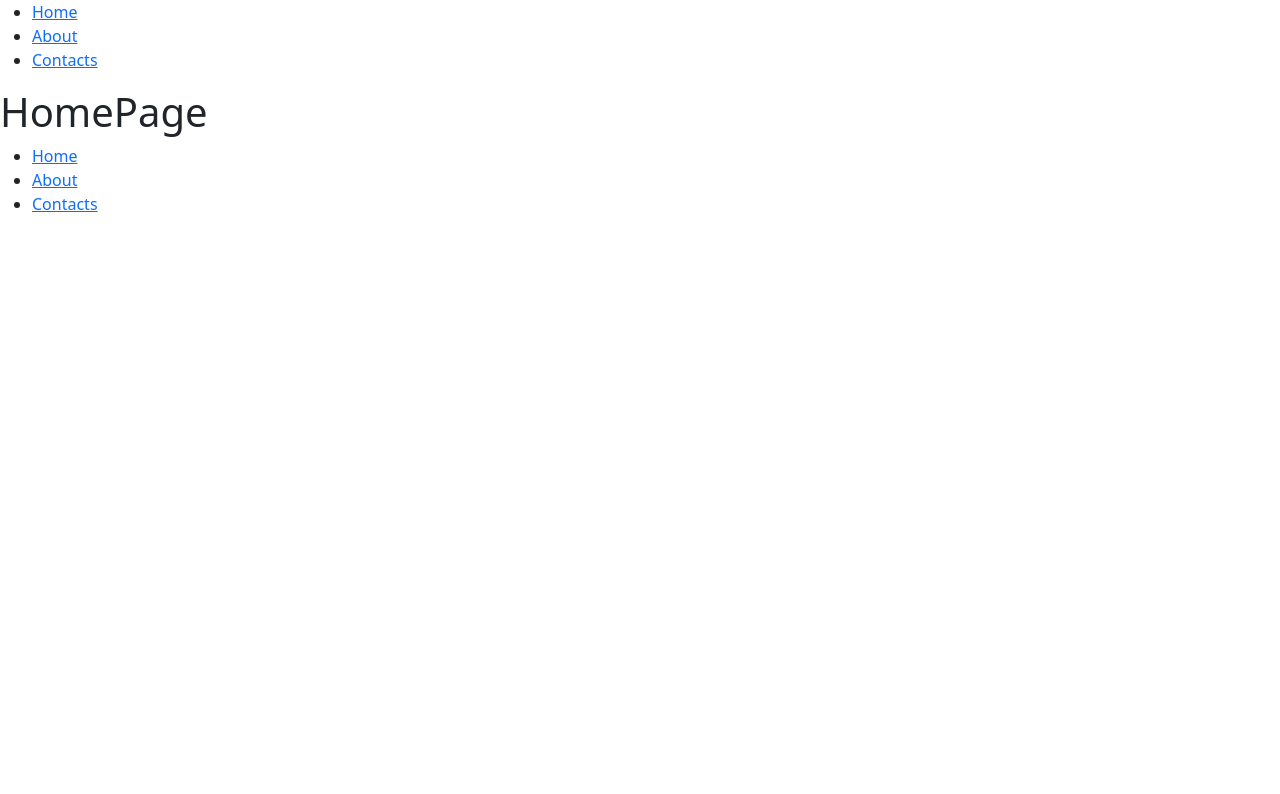
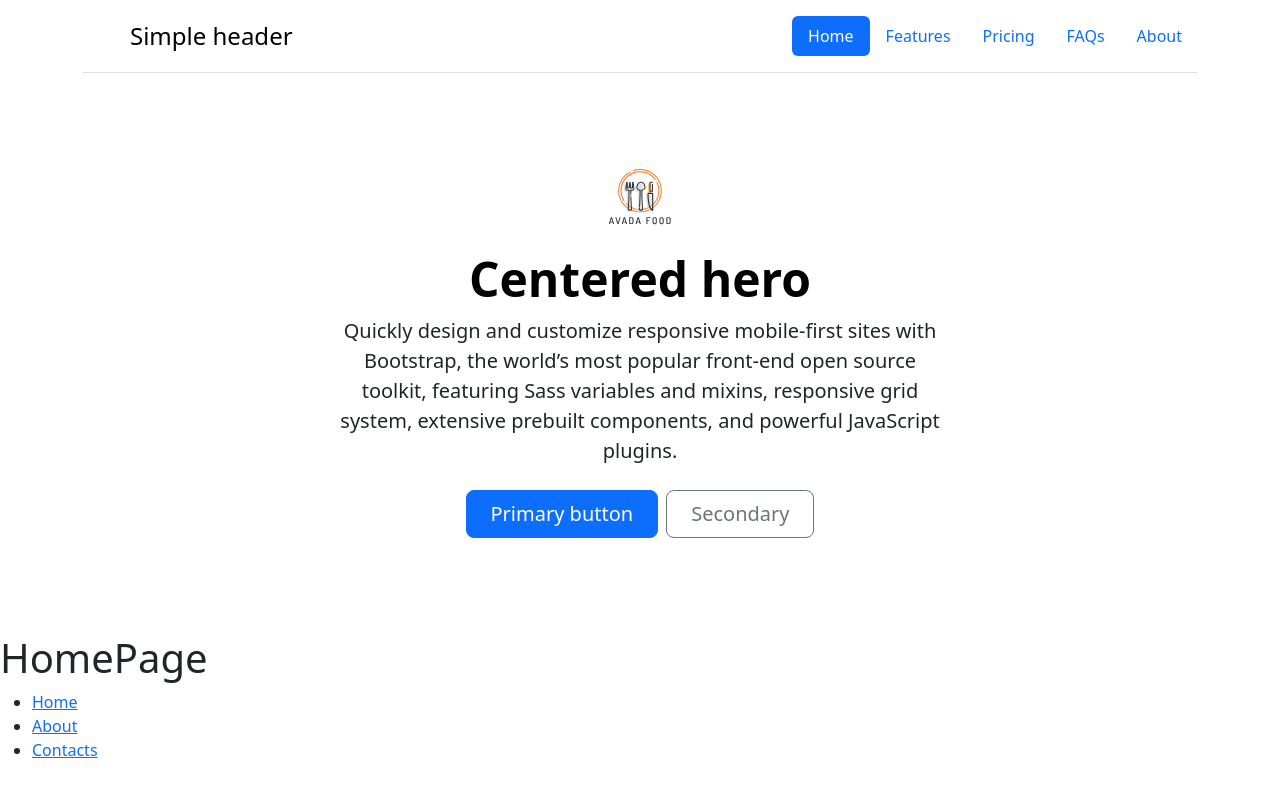
Before and after one commit to wmancaniello/proj-html-vuejs, a Vue app: page / in a window 1280 px wide. Shown: the top 794 px of the page. Built offline with nearby package versions, Linux system fonts and the light colour scheme; the HTML template or start-up script is replaced by a standard one.

Commit message:
add: some header changes

```diff
--- a/src/components/AppHeader.vue
+++ b/src/components/AppHeader.vue
@@ -21,8 +21,8 @@ export default {
 }
 </script>
 
-<template>
-    <header>
+<!-- <template> -->
+    <!-- <header>
         <ul>
             <li v-for="item in menu">
                 <router-link :to="{name: item.routeName}" >
@@ -30,7 +30,67 @@ export default {
                 </router-link>
              </li>
         </ul>
+    </header> -->
+
+<!-- </template> -->
+<template>
+
+<div class="container">
+    <header class="d-flex flex-wrap justify-content-center py-3 mb-4 border-bottom">
+      <a href="/" class="d-flex align-items-center mb-3 mb-md-0 me-md-auto link-body-emphasis text-decoration-none">
+        <svg class="bi me-2" width="40" height="32"><use xlink:href="#bootstrap"></use></svg>
+        <span class="fs-4">Simple header</span>
+      </a>
+
+      <ul class="nav nav-pills">
+        <li class="nav-item"><a href="#" class="nav-link active" aria-current="page">Home</a></li>
+        <li class="nav-item"><a href="#" class="nav-link">Features</a></li>
+        <li class="nav-item"><a href="#" class="nav-link">Pricing</a></li>
+        <li class="nav-item"><a href="#" class="nav-link">FAQs</a></li>
+        <li class="nav-item"><a href="#" class="nav-link">About</a></li>
+      </ul>
     </header>
+</div>
+<div class="px-4 py-5 my-5 text-center">
+    <img class="d-block mx-auto mb-4" src="../assets/img/avada-food-logo.svg" alt="" width="72" height="57">
+    <h1 class="display-5 fw-bold text-body-emphasis">Centered hero</h1>
+    <div class="col-lg-6 mx-auto">
+      <p class="lead mb-4">Quickly design and customize responsive mobile-first sites with Bootstrap, the world’s most popular front-end open source toolkit, featuring Sass variables and mixins, responsive grid system, extensive prebuilt components, and powerful JavaScript plugins.</p>
+      <div class="d-grid gap-2 d-sm-flex justify-content-sm-center">
+        <button type="button" class="btn btn-primary btn-lg px-4 gap-3">Primary button</button>
+        <button type="button" class="btn btn-outline-secondary btn-lg px-4">Secondary</button>
+      </div>
+    </div>
+  </div>
+
 </template>
 
-<style lang="scss" scoped></style>
+
+<style scoped>
+  /* .navbar-brand img {
+    max-height: 50px;
+  }
+
+  .nav-link {
+    color: #000;
+    margin-right: 10px;
+  }
+
+  .nav-link.active {
+    color: #ff6600;
+  }
+
+  .btn-warning {
+    background-color: #ff6600;
+    border-color: #ff6600;
+  }
+
+  .bi {
+    font-size: 1.5rem;
+    color: #6c757d;
+  }
+
+  .nav-link:hover .bi {
+    color: #ff6600;
+  } */
+</style>
```
Also changed, not shown: src/assets/img/avada-food-logo.svg (added).
